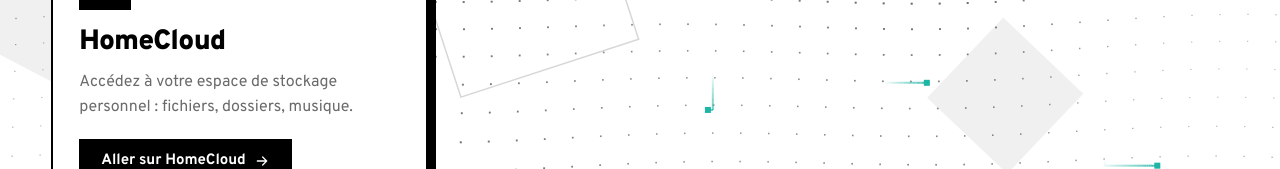
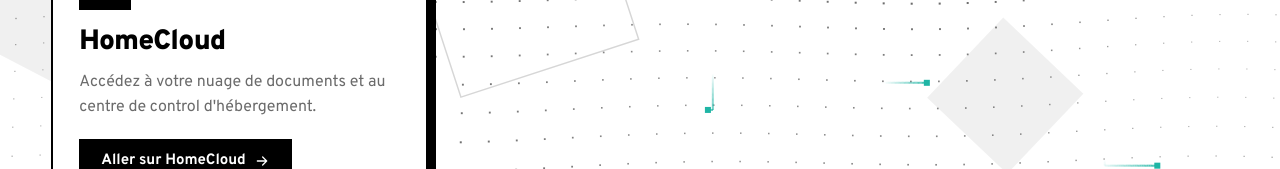
Before and after one commit to RemiDeLoewe/deLoeweWebsite, a plain HTML site: page index.html in a window 1280 px wide. Shown: the part 351-520 px from the top of the page. Drawn offline with Linux system fonts and the light colour scheme; a web font is replaced by a local one.

Commit message:
Update service description in index.html

```diff
--- a/index.html
+++ b/index.html
@@ -300,7 +300,7 @@ main {
         <div class="service">
             <span class="service-ico"><svg class="ic" viewBox="0 0 24 24" aria-hidden="true"><path d="M7 18h10.5a4 4 0 0 0 .6-7.95A6 6 0 0 0 6.6 9.1 4.5 4.5 0 0 0 7 18z"/></svg></span>
             <h2>HomeCloud</h2>
-            <p>Accédez à votre espace de stockage personnel : fichiers, dossiers, musique.</p>
+            <p>Accédez à votre nuage de documents et au centre de control d'hébergement.</p>
             <a class="btn" href="https://homecloud.deloewe.com">Aller sur HomeCloud <svg class="ic" viewBox="0 0 24 24" aria-hidden="true"><path d="M5 12h14M13 6l6 6-6 6"/></svg></a>
         </div>
     </div>
```
